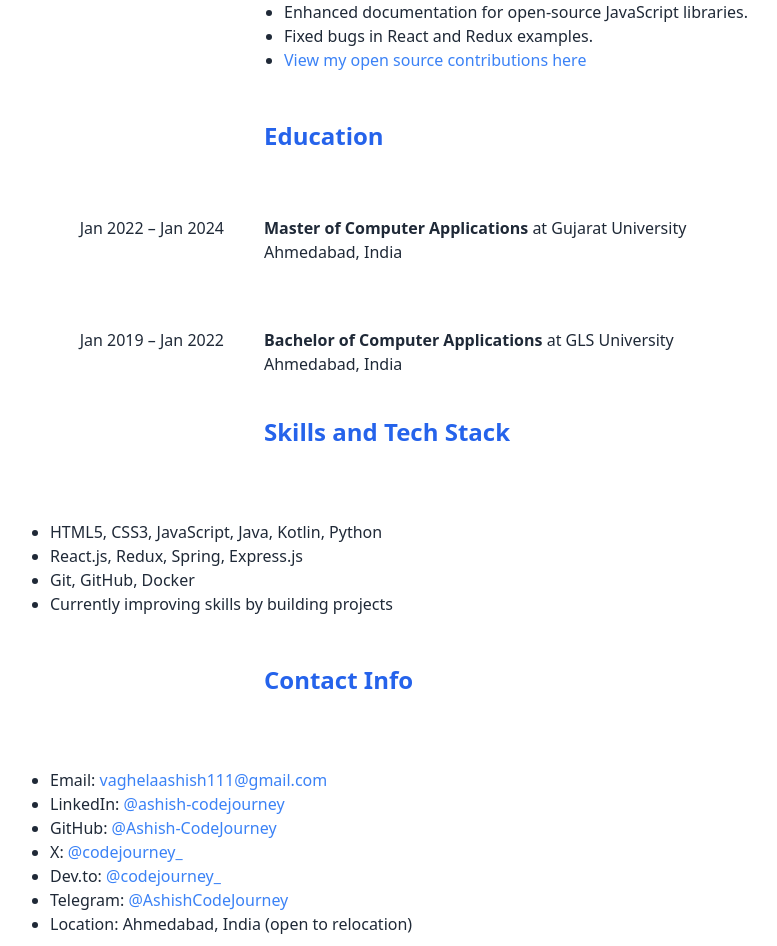
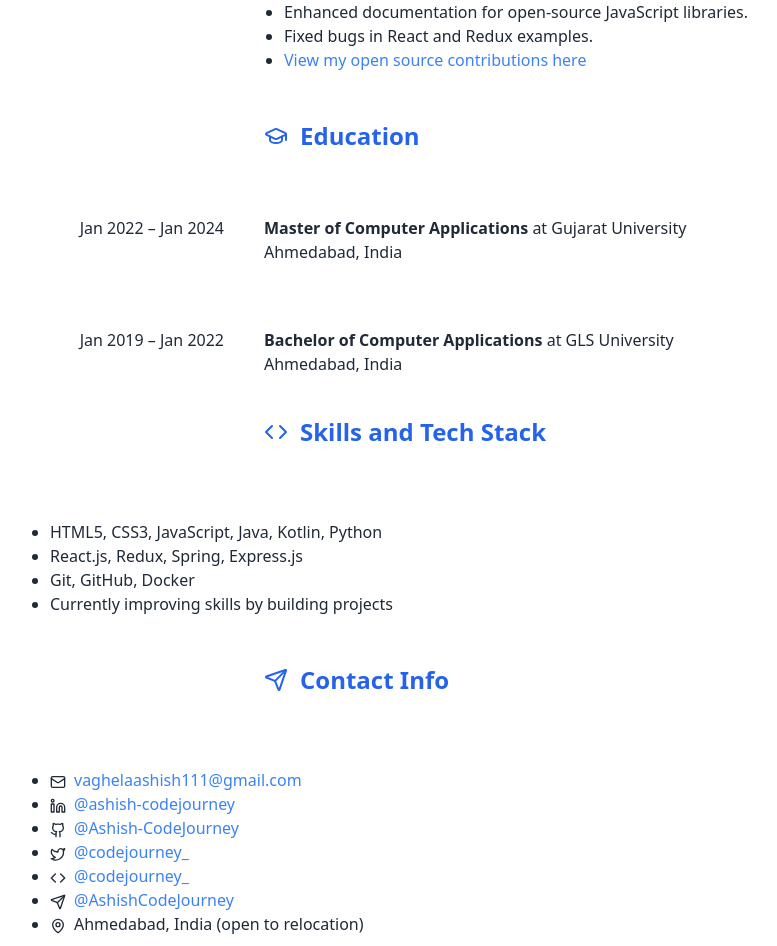
Before and after one commit to sunnykadivar212/sunnykadivar212.github.io, a React (Vite) app: page /resume in a window 1280 px wide. Shown: the part 946-1892 px from the top of the page, without its empty margins (162-939 px from the left). Built offline with nearby package versions, Linux system fonts and the light colour scheme.

Commit message:
style: Icons added to resume from `lucid-react`

```diff
--- a/src/components/resume/Resume.jsx
+++ b/src/components/resume/Resume.jsx
@@ -1,11 +1,23 @@
 import React from "react";
+import {
+    Briefcase,
+    GraduationCap,
+    Code,
+    Mail,
+    Linkedin,
+    Github,
+    Twitter,
+    Send,
+    MapPin
+} from "lucide-react";
 import data from "../../assets/data.json";
 
-function Section({ title, children }) {
+function Section({ title, icon: Icon, children }) {
     return (
         <section className="flex flex-col gap-16">
             <header className="grid items-baseline gap-x-10 lg:grid-cols-4">
-          <div className="lg:col-span-3 lg:col-start-2">
+                <div className="lg:col-span-3 lg:col-start-2 flex items-center gap-3">
+                    {Icon && <Icon className="text-blue-600" size={24} />}
                     <h2 className="text-2xl font-bold text-blue-600">{title}</h2>
                 </div>
             </header>
@@ -50,7 +62,7 @@ function Resume() {
         <main className="mb-24 mt-6 flex flex-col items-center justify-center px-6">
             <div className="flex w-full max-w-4xl flex-col gap-10">
                 {/* Experience */}
-          <Section title="Experience">
+                <Section title="Experience" icon={Briefcase}>
                     <JobDetails
                         startDate={data.currentJobStartDate}
                         endDate="Present"
@@ -75,7 +87,7 @@ function Resume() {
                 </Section>
 
                 {/* Open Source Contributions */}
-          <Section title="Open Source Contributions">
+                <Section title="Open Source Contributions" icon={Code}>
                     <div className="grid items-baseline gap-x-10 lg:grid-cols-4">
                         <div className="lg:text-right">
                             <span>{data.openSourceContributionSince}</span>
@@ -97,7 +109,7 @@ function Resume() {
                 </Section>
 
                 {/* Education */}
-          <Section title="Education">
+                <Section title="Education" icon={GraduationCap}>
                     {[data.mastersCollegeTime, data.bachelorsCollegeTime].map((time, index) => (
                         <div key={index} className="grid items-baseline gap-x-10 lg:grid-cols-4">
                             <div className="lg:text-right">
@@ -115,7 +127,7 @@ function Resume() {
                 </Section>
 
                 {/* Skills and Tech Stack */}
-          <Section title="Skills and Tech Stack">
+                <Section title="Skills and Tech Stack" icon={Code}>
                     <ul className="mx-5 my-2 list-disc">
                         <li>{data.knownSkills}</li>
                         <li>{data.knownLibrariesAndFrameWorks}</li>
@@ -125,15 +137,36 @@ function Resume() {
                 </Section>
 
                 {/* Contact Info */}
-          <Section title="Contact Info">
+                <Section title="Contact Info" icon={Send}>
                     <ul className="mx-5 my-2 list-disc">
-              <li>Email: <a href={data.mailto} className="text-blue-500">{data.email}</a></li>
-              <li>LinkedIn: <a href={data.linkedinUrl} className="text-blue-500">@{data.linkedinUserName}</a></li>
-              <li>GitHub: <a href={data.githubUrl} className="text-blue-500">@{data.githubUserName}</a></li>
-              <li>X: <a href={data.XUrl} className="text-blue-500">@{data.XUserName}</a></li>
-              <li>Dev.to: <a href={data.devToUrl} className="text-blue-500">@{data.devToUserName}</a></li>
-              <li>Telegram: <a href={data.telegramUrl} className="text-blue-500">@{data.telegramUserName}</a></li>
-              <li>Location: {data.city} (open to relocation)</li>
+                        <li>
+                            <Mail className="inline mr-2 text-500" size={16} />
+                            <a href={data.mailto} className="text-blue-500">{data.email}</a>
+                        </li>
+                        <li>
+                            <Linkedin className="inline mr-2 text-500" size={16} />
+                            <a href={data.linkedinUrl} className="text-blue-500">@{data.linkedinUserName}</a>
+                        </li>
+                        <li>
+                            <Github className="inline mr-2 text-500" size={16} />
+                            <a href={data.githubUrl} className="text-blue-500">@{data.githubUserName}</a>
+                        </li>
+                        <li>
+                            <Twitter className="inline mr-2 text-500" size={16} />
+                            <a href={data.XUrl} className="text-blue-500">@{data.XUserName}</a>
+                        </li>
+                        <li>
+                            <Code className="inline mr-2 text-500" size={16} />
+                            <a href={data.devToUrl} className="text-blue-500">@{data.devToUserName}</a>
+                        </li>
+                        <li>
+                            <Send className="inline mr-2 text-500" size={16} />
+                            <a href={data.telegramUrl} className="text-blue-500">@{data.telegramUserName}</a>
+                        </li>
+                        <li>
+                            <MapPin className="inline mr-2 text-500" size={16} />
+                            {data.city} (open to relocation)
+                        </li>
                     </ul>
                 </Section>
             </div>
```
Lines whose indentation alone changed are shown as unchanged.
